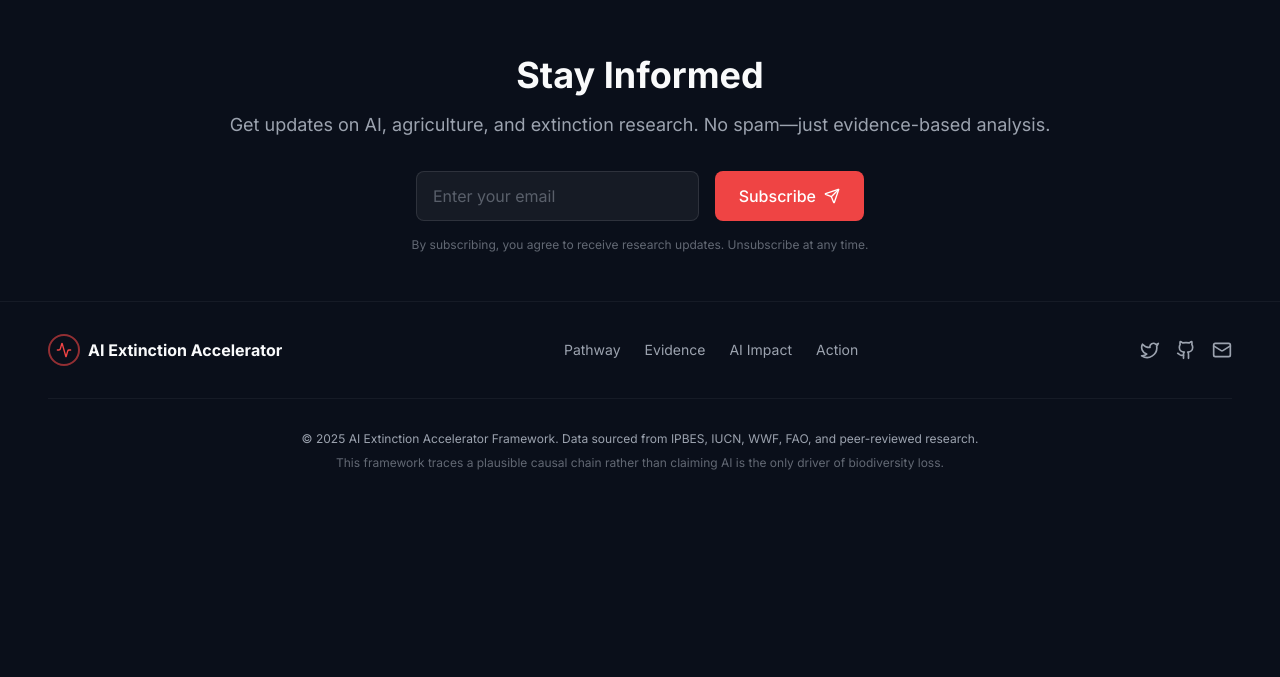
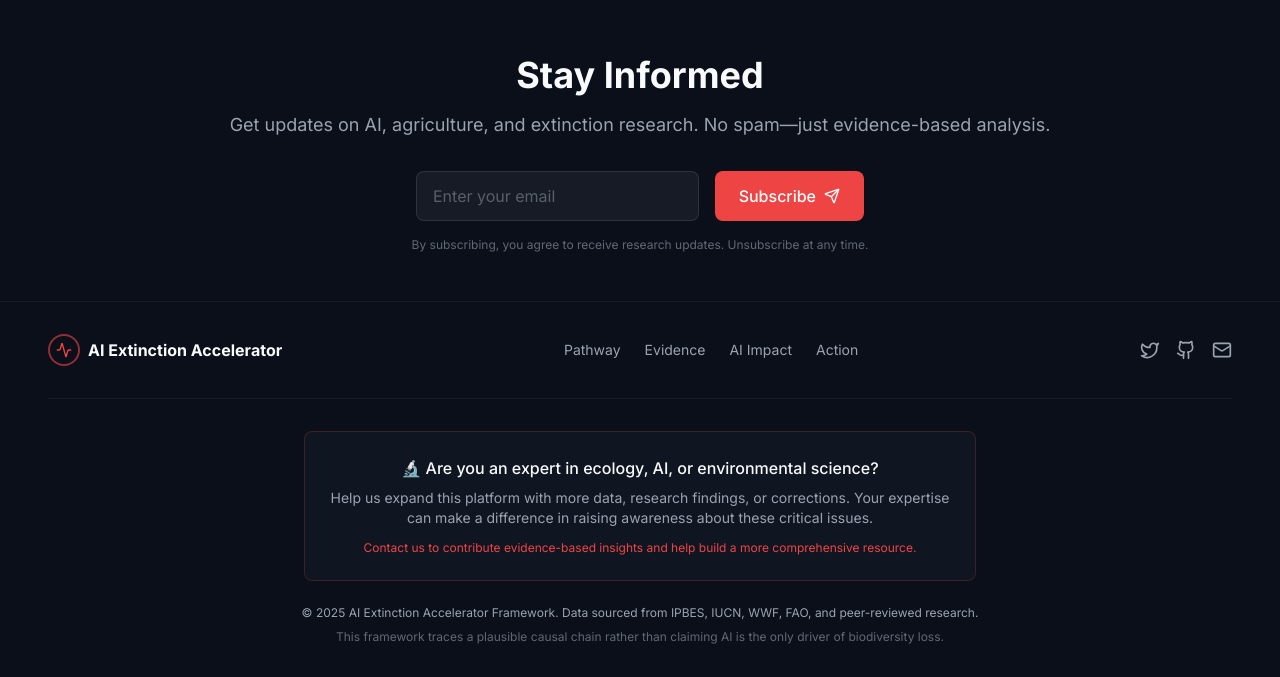
Before and after one commit to Shekhar-Kaviraj-Tiruwa-1/ai-extinction-tracker-platform, a React (Vite) app: page / in a window 1280 px wide. Shown: the part 8178-8855 px from the top of the page. Before the commit the page ends 8681 px from the top, so only its background shows below. Built offline with nearby package versions, Linux system fonts and the light colour scheme.

Commit message:
Add expert contribution call-to-action section
- Added highlighted call-to-action box in footer
- Encourages experts in ecology, AI, and environmental science to contribute
- Requests help with more data, research findings, and corrections
- Builds community engagement for expanding the platform

```diff
--- a/src/sections/FooterSection.tsx
+++ b/src/sections/FooterSection.tsx
@@ -94,8 +94,24 @@ export function FooterSection() {
             </div>
           </div>
 
+          {/* Expert Contribution Call */}
+          <div className="mt-8 pt-8 border-t border-white/5 text-center">
+            <div className="bg-[#1F2937]/30 border border-[#EF4444]/20 rounded-lg p-6 mb-6 max-w-2xl mx-auto">
+              <p className="text-[#F9FAFB] font-medium mb-2">
+                🔬 Are you an expert in ecology, AI, or environmental science?
+              </p>
+              <p className="text-sm text-[#9CA3AF]">
+                Help us expand this platform with more data, research findings, or corrections.
+                Your expertise can make a difference in raising awareness about these critical issues.
+              </p>
+              <p className="text-xs text-[#EF4444] mt-3">
+                Contact us to contribute evidence-based insights and help build a more comprehensive resource.
+              </p>
+            </div>
+          </div>
+
           {/* Copyright */}
-          <div className="mt-8 pt-8 border-t border-white/5 text-center">
+          <div className="text-center">
             <p className="text-xs text-[#9CA3AF]">
               © 2025 AI Extinction Accelerator Framework. Data sourced from IPBES, IUCN, WWF, FAO, and peer-reviewed research.
             </p>
```
